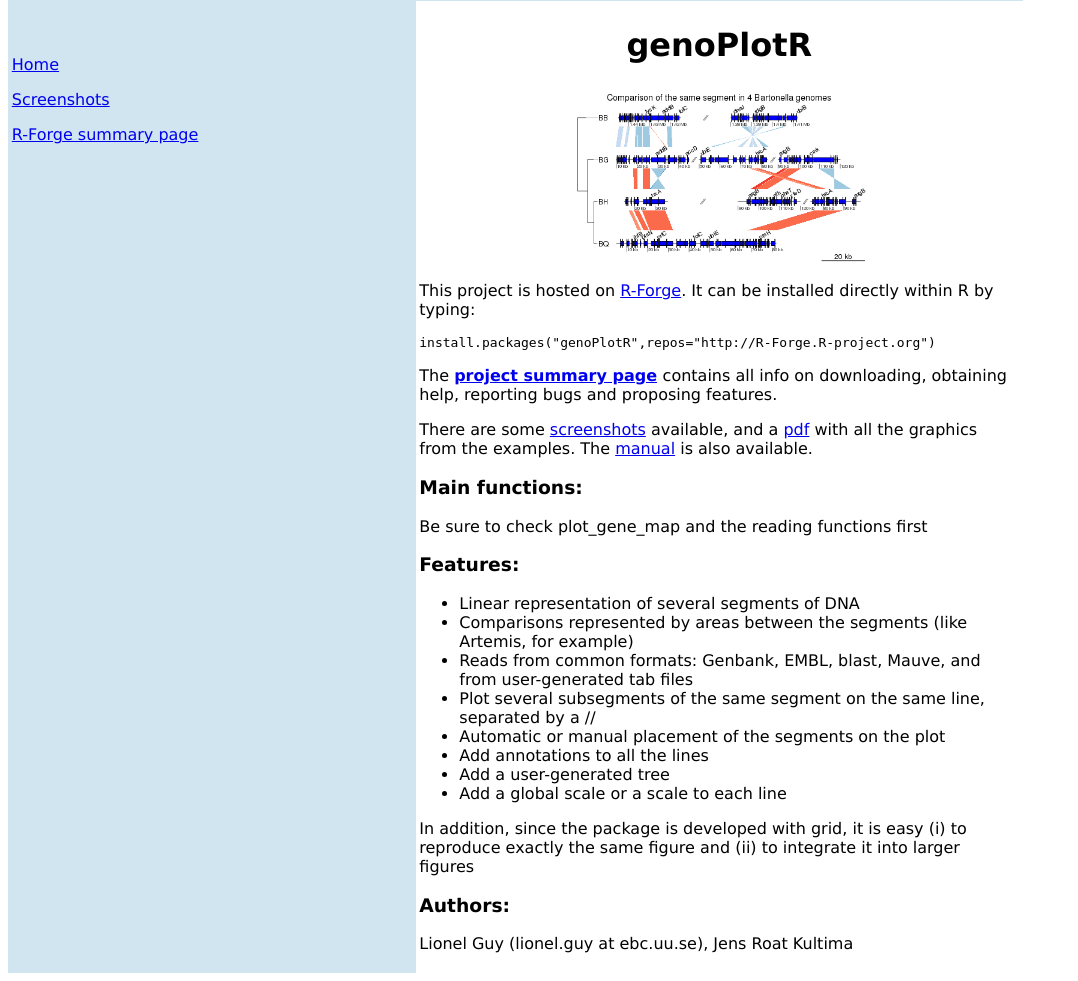
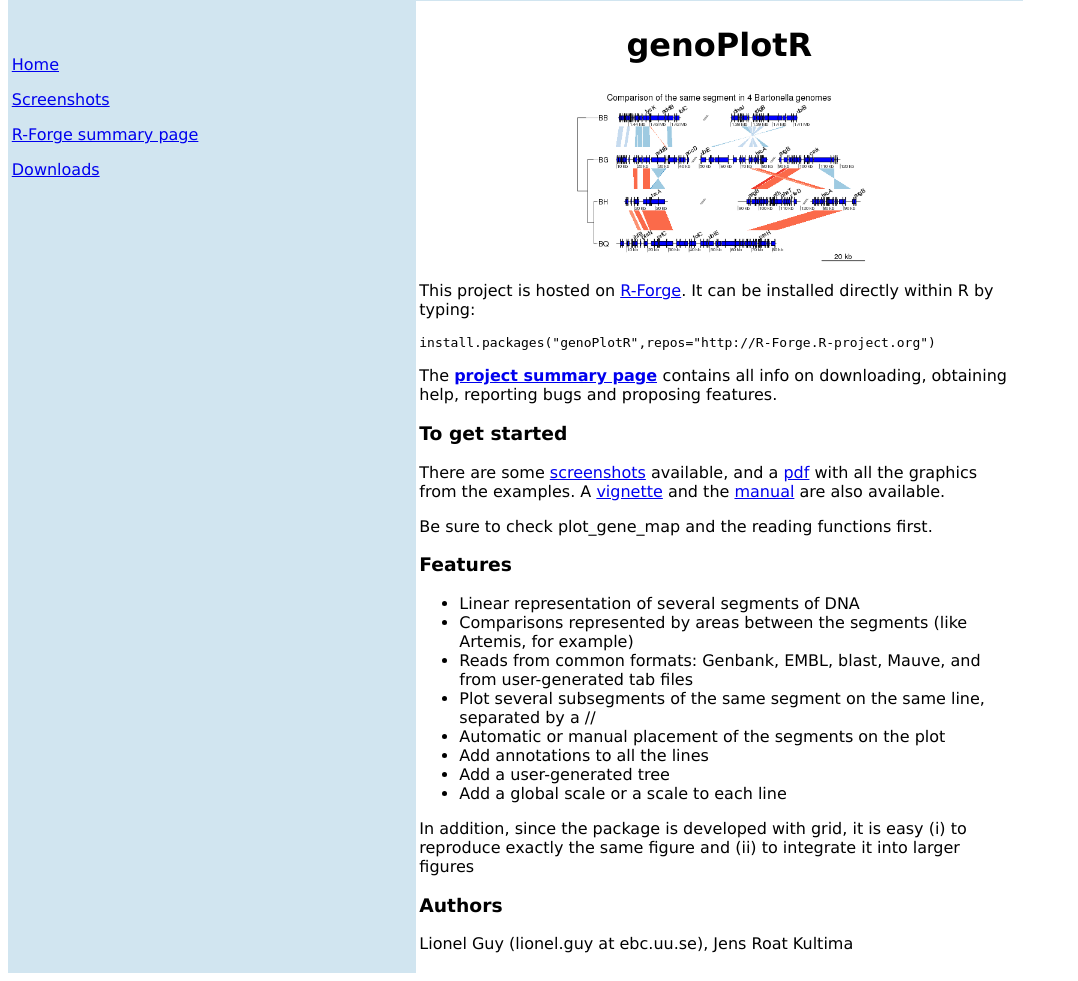
Before and after one commit to rforge/genoplotr, a PHP site: page / in a window 1280 px wide. Shown: the part 315-1296 px from the top of the page, without its empty margins (0-1078 px from the left). Run offline with PHP 8.4, Linux system fonts and the light colour scheme; data that the repository does not hold is empty.

Commit message:
Adding a first version of a vignette, and enhanced home page.
git-svn-id: svn://svn.r-forge.r-project.org/svnroot/genoplotr@22 edb9625f-4e0d-4859-8d74-9fd3b1da38cb

```diff
--- a/www/index_txt.html
+++ b/www/index_txt.html
@@ -8,14 +8,15 @@
   </strong> contains all info on downloading, obtaining help, reporting bugs
   and proposing features.
 </p>
+<h3>To get started</h3>
 <p>There are some <a href="screenshots.php">screenshots</a> available, and
   a <a href="pdfs/genoPlotR_all_examples.pdf">pdf</a> with all the graphics
-  from the examples. The <a href="pdfs/genoPlotR_manual.pdf">manual</a> is
+  from the examples. A <a href="pdfs/genoPlotR.pdf">vignette</a> and the
+  <a href="pdfs/genoPlotR_manual.pdf">manual</a> are
   also available.
 </p>
-<h3>Main functions:</h3>
-<p>Be sure to check plot_gene_map and the reading functions first</p>
-<h3>Features:</h3>
+<p>Be sure to check plot_gene_map and the reading functions first.</p>
+<h3>Features</h3>
 <ul>
   <li>Linear representation of several segments of DNA</li>
   <li>Comparisons represented by areas between the segments (like Artemis,
@@ -32,5 +33,5 @@
 <p>In addition, since the package is developed with grid, it is easy (i) to
   reproduce exactly the same figure and (ii) to integrate it into larger
   figures</p>
-<h3>Authors:</h3>
+<h3>Authors</h3>
 <p>Lionel Guy (lionel.guy at ebc.uu.se), Jens Roat Kultima</p>
--- a/www/leftmenu.php
+++ b/www/leftmenu.php
@@ -11,4 +11,6 @@ $group_name=ereg_replace('([^\.]*)\..*$','\1',$_SERVER['HTTP_HOST']);
 <p><a href="http://<?php echo $domain; ?>/projects/<?php echo $group_name; ?>/">
   R-Forge summary page</a></br>
 </p>
+<p><a href="http://r-forge.r-project.org/R/?group_id=651">
+  Downloads</a></br>
 <!--/left menu-->
```
Also changed, not shown: 6 other files.
